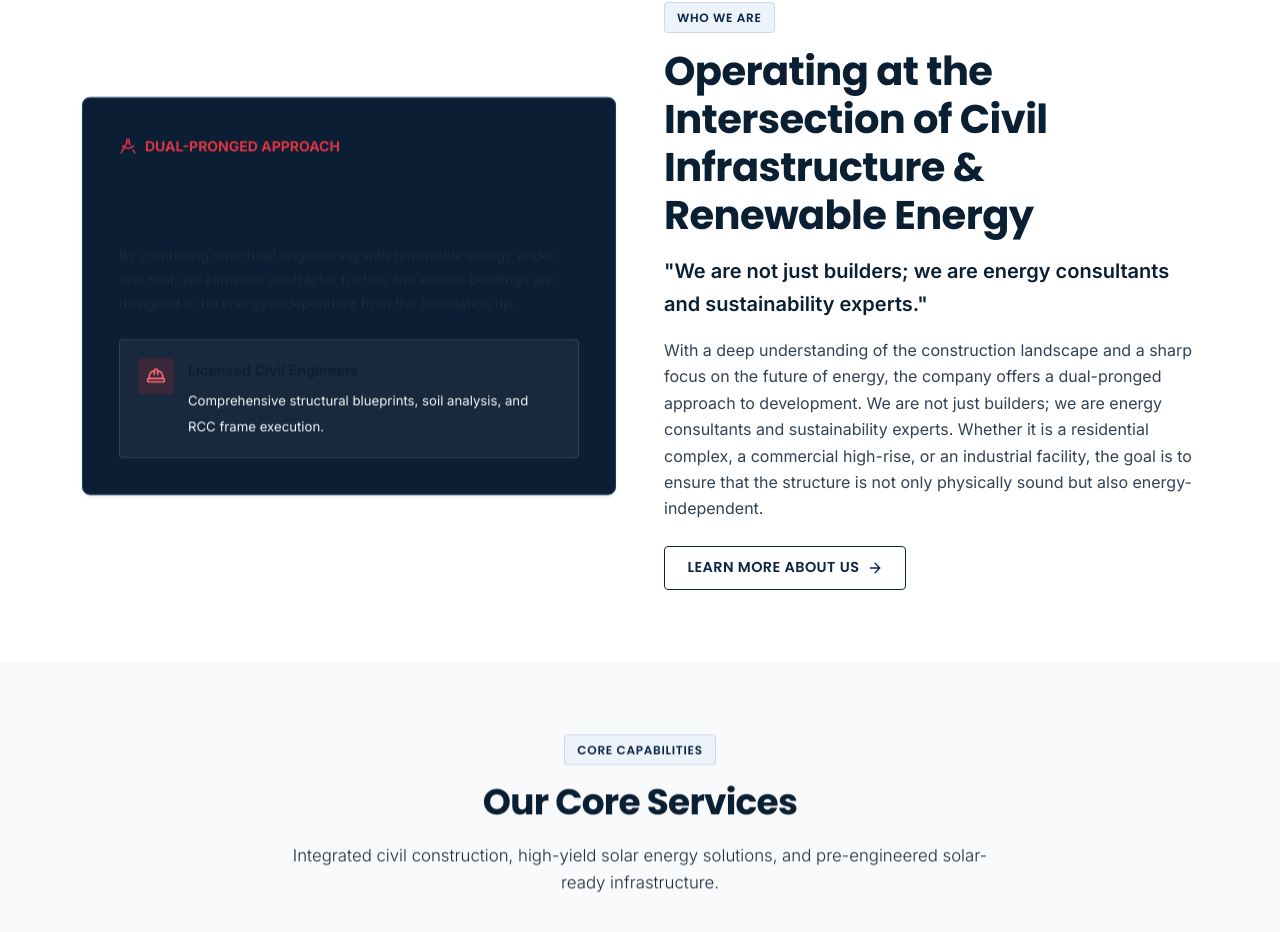
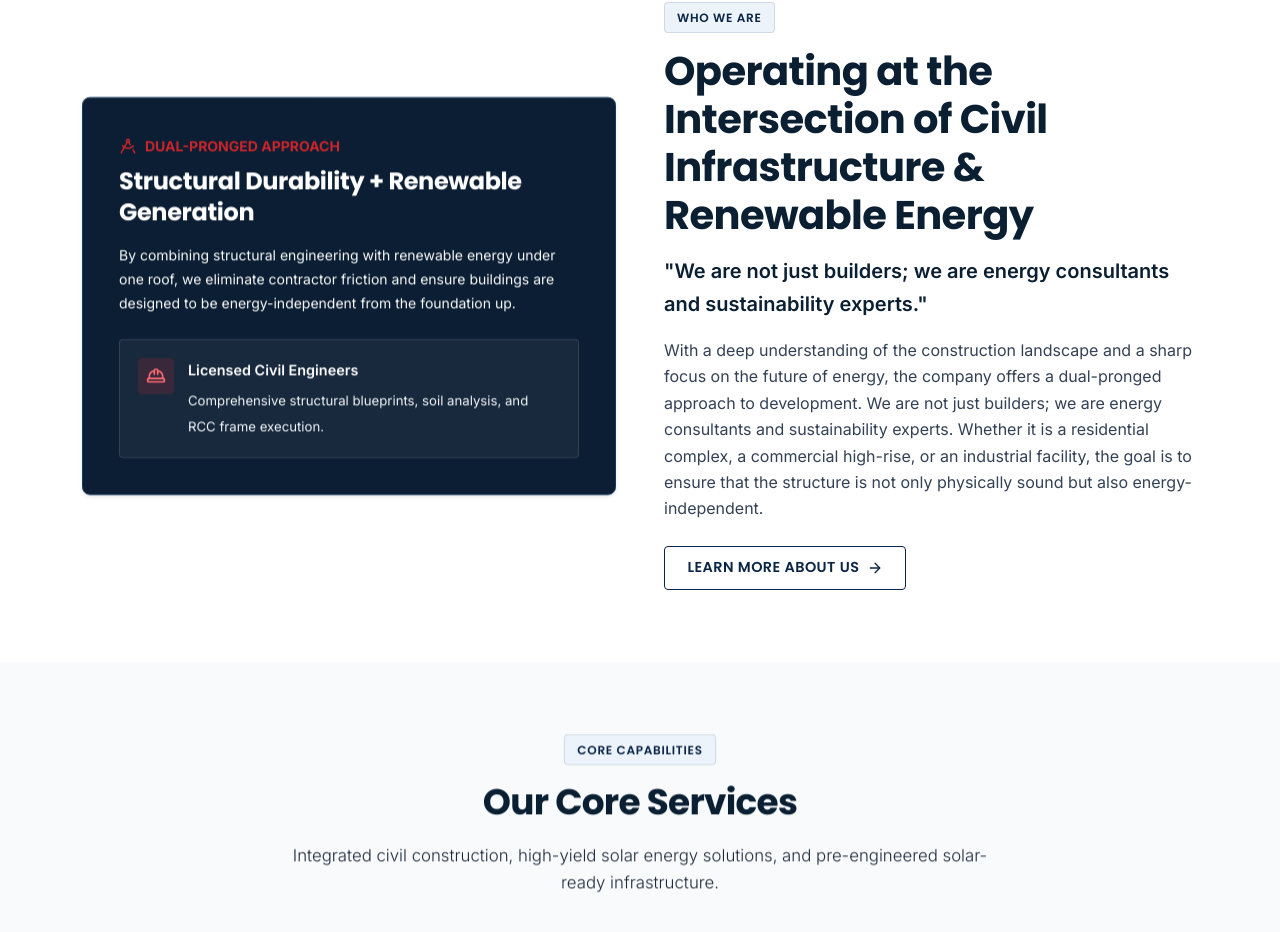
Before and after one commit to Varna317/poorna-construction-website, a React (Vite) app: page / in a window 1280 px wide. Shown: the part 892-1824 px from the top of the page. Built offline with nearby package versions, Linux system fonts and the light colour scheme.

Commit message:
Fix text visibility in home approach section

```diff
--- a/src/pages/HomePage.jsx
+++ b/src/pages/HomePage.jsx
@@ -201,10 +201,10 @@ export default function HomePage() {
                   <DraftingCompass size={18} />
                   <span>Dual-Pronged Approach</span>
                 </div>
-                <h3 className="h4 fw-bold text-white mb-3">
+                <h3 className="h4 fw-bold text-white mb-3" style={{ color: '#ffffff' }}>
                   Structural Durability + Renewable Generation
                 </h3>
-                <p className="text-light opacity-90 small mb-4" style={{ lineHeight: '1.7' }}>
+                <p className="text-light opacity-90 small mb-4" style={{ lineHeight: '1.7', color: '#f8fafc' }}>
                   By combining structural engineering with renewable energy under one roof, we eliminate contractor friction and ensure buildings are designed to be energy-independent from the foundation up.
                 </p>
 
@@ -214,7 +214,7 @@ export default function HomePage() {
                       <HardHat size={20} />
                     </div>
                     <div>
-                      <strong className="d-block text-white mb-1">Licensed Civil Engineers</strong>
+                      <strong className="d-block text-white mb-1" style={{ color: '#ffffff' }}>Licensed Civil Engineers</strong>
                       <span>Comprehensive structural blueprints, soil analysis, and RCC frame execution.</span>
                     </div>
                   </div>
--- a/src/styles/custom.css
+++ b/src/styles/custom.css
@@ -349,6 +349,38 @@
   border-color: #264e7c;
 }
 
+.who-we-are-panel .who-panel-text,
+.who-we-are-panel p:not(.text-danger),
+.who-we-are-panel .text-light,
+.bg-white .who-we-are-panel p:not(.text-danger),
+.bg-white .who-we-are-panel .text-light,
+#root .bg-white .who-we-are-panel p:not(.text-danger),
+#root .bg-white .who-we-are-panel .text-light {
+  color: #f8fafc !important;
+  opacity: 1 !important;
+}
+
+.who-we-are-panel h1:not(.text-danger),
+.who-we-are-panel h2:not(.text-danger),
+.who-we-are-panel h3:not(.text-danger),
+.who-we-are-panel h4:not(.text-danger),
+.who-we-are-panel h5:not(.text-danger),
+.who-we-are-panel h6:not(.text-danger),
+.who-we-are-panel .text-white,
+.bg-white .who-we-are-panel h3:not(.text-danger),
+.bg-white .who-we-are-panel .text-white,
+#root .bg-white .who-we-are-panel h3:not(.text-danger),
+#root .bg-white .who-we-are-panel .text-white {
+  color: #ffffff !important;
+}
+
+.who-we-are-panel .text-danger,
+.who-we-are-panel .text-danger *,
+.bg-white .who-we-are-panel .text-danger,
+.bg-white .who-we-are-panel .text-danger * {
+  color: var(--color-red) !important;
+}
+
 .who-feature-box {
   background-color: rgba(255, 255, 255, 0.05);
   border: 1px solid rgba(255, 255, 255, 0.12);
@@ -376,7 +408,13 @@
   flex-shrink: 0;
 }
 
-.who-feature-box strong {
+.who-feature-box strong,
+.who-feature-box strong:not(.text-danger),
+.who-we-are-panel strong:not(.text-danger),
+.bg-white .who-we-are-panel strong:not(.text-danger),
+.bg-white .who-feature-box strong:not(.text-danger),
+#root .bg-white .who-we-are-panel strong:not(.text-danger),
+#root .bg-white .who-feature-box strong:not(.text-danger) {
   color: #ffffff !important;
   font-size: 0.9rem;
   font-weight: 600;
```
